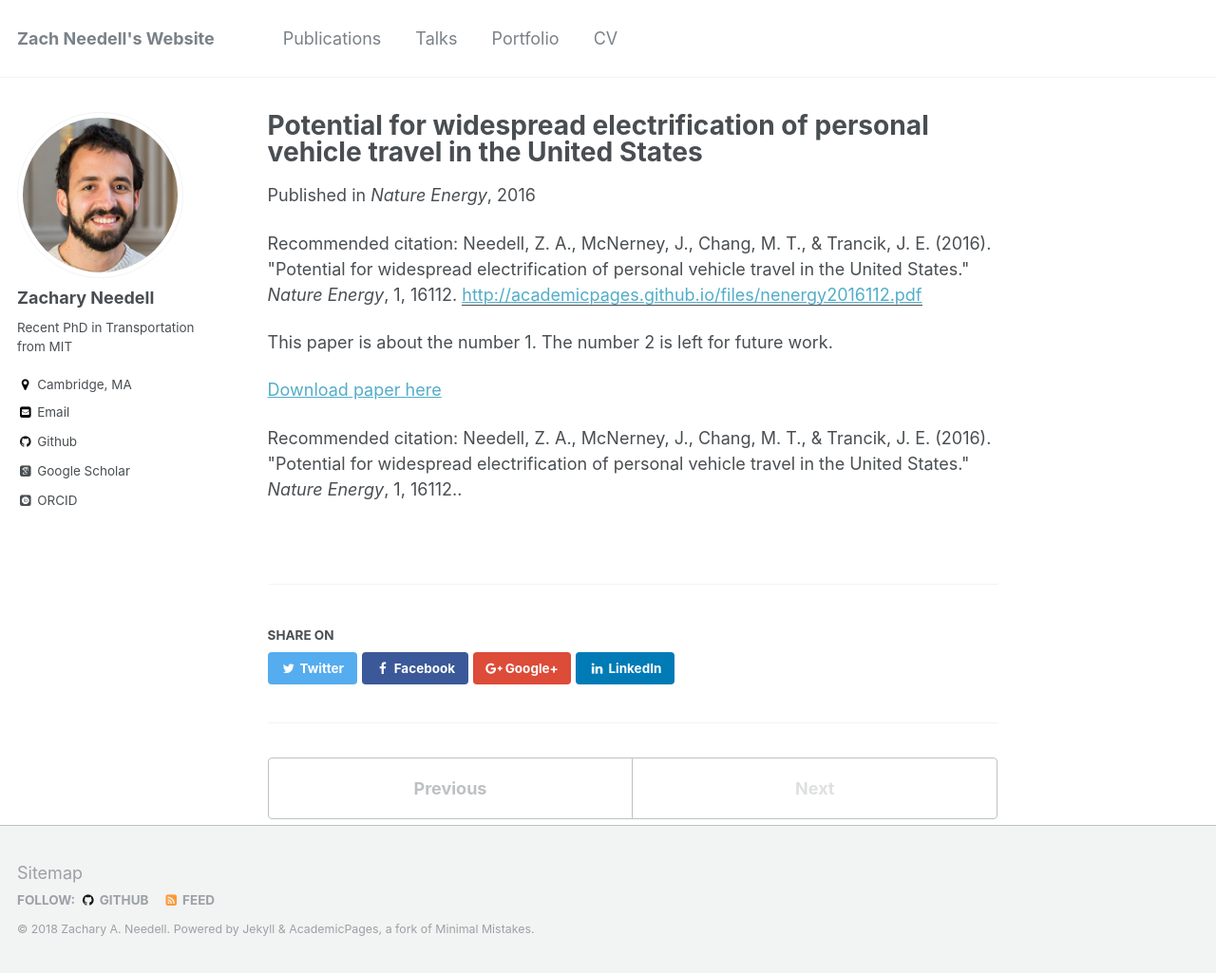
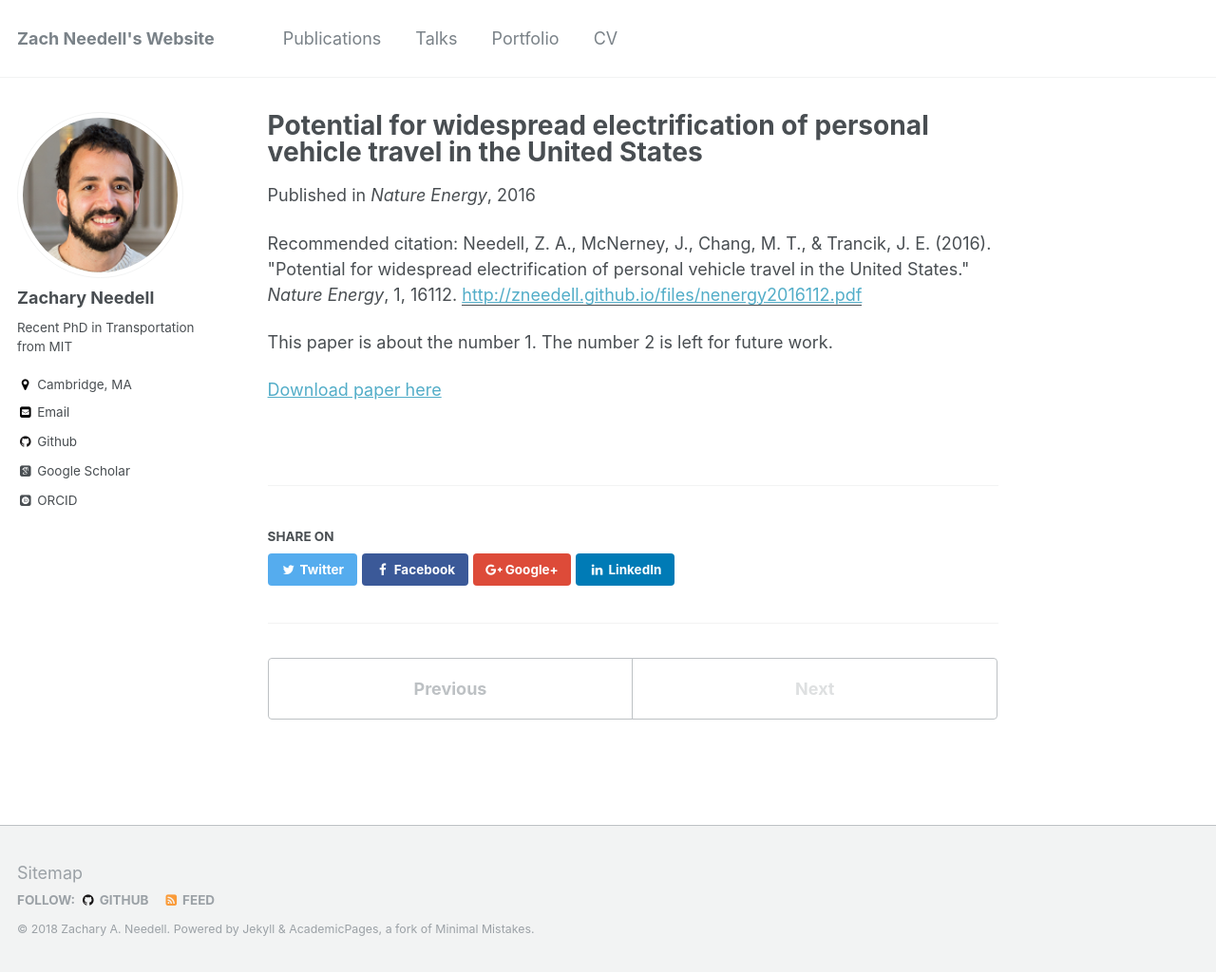
Before and after one commit to zneedell/zneedell.github.io, a Jekyll site: the page built from _publications/nenergy_2016.md, in a window 1280 px wide and 1025 px high. Shown: the whole window at 95% size. Built offline with Jekyll 4.4.1, drawn with Linux system fonts in a browser that asks for light colours; some web fonts are replaced.

Commit message:
update paper 1

```diff
--- a/_publications/nenergy_2016.md
+++ b/_publications/nenergy_2016.md
@@ -2,14 +2,12 @@
 title: "Potential for widespread electrification of personal vehicle travel in the United States"
 collection: publications
 permalink: /publication/nenergy_2016
-excerpt: 'This paper is about the number 1. The number 2 is left for future work.'
+excerpt: 'Other description.'
 date: 2016-8-15
 venue: 'Nature Energy'
-paperurl: 'http://academicpages.github.io/files/nenergy2016112.pdf'
+paperurl: 'http://zneedell.github.io/files/nenergy2016112.pdf'
 citation: 'Needell, Z. A., McNerney, J., Chang, M. T., & Trancik, J. E. (2016). &quot;Potential for widespread electrification of personal vehicle travel in the United States.&quot; <i>Nature Energy</i>, 1, 16112.'
 ---
 This paper is about the number 1. The number 2 is left for future work.
 
-[Download paper here](http://academicpages.github.io/files/paper1.pdf)
-
-Recommended citation: Needell, Z. A., McNerney, J., Chang, M. T., & Trancik, J. E. (2016). &quot;Potential for widespread electrification of personal vehicle travel in the United States.&quot; <i>Nature Energy</i>, 1, 16112..
+[Download paper here](http://zneedell.github.io/files/nenergy2016112.pdf)
```
Also changed, not shown: _pages/about.md (+1 -1 lines).
